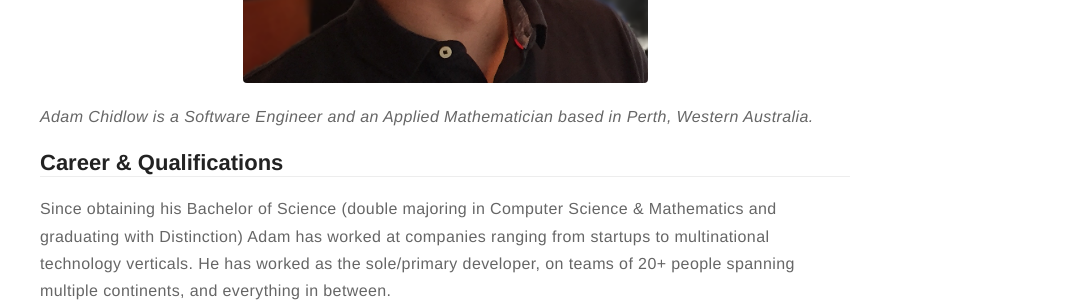
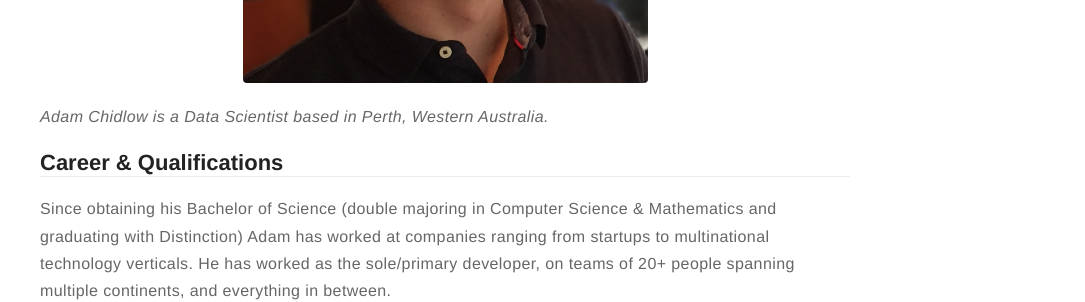
Before and after one commit to achidlow/achidlow.github.io, a Jekyll site: the page built from about.md, in a window 1280 px wide. Shown: the part 447-749 px from the top of the page, without its empty margins (195-1280 px from the left). Built offline with Jekyll 4.4.1, drawn with Linux system fonts in a browser that asks for light colours.

Commit message:
Add link and update longer bio

```diff
--- a/_config.yml
+++ b/_config.yml
@@ -1,9 +1,9 @@
 # main text of home
 name: Adam Chidlow
-bio: Data Scientist at Readify
+bio: Data Scientist @ <a href="https://readify.net">Readify</a>
 
 # twitter summary info
-description: Adam Chidlow is a Software Engineer and an Applied Mathematician based in Perth, Western Australia
+description: Adam Chidlow is a Data Scientist based in Perth, Western Australia
 
 # if it's an external image, update below for true
 # better with square images
```
